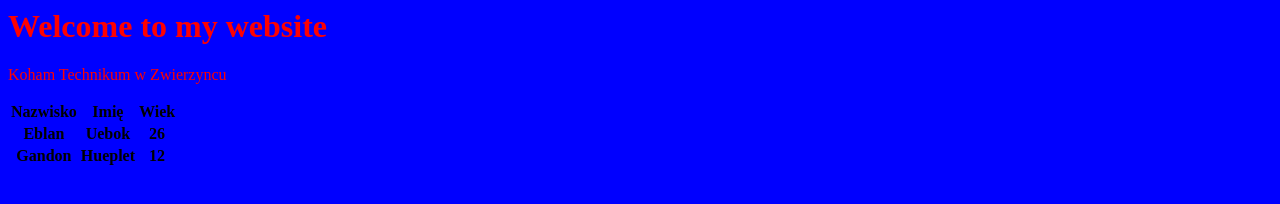
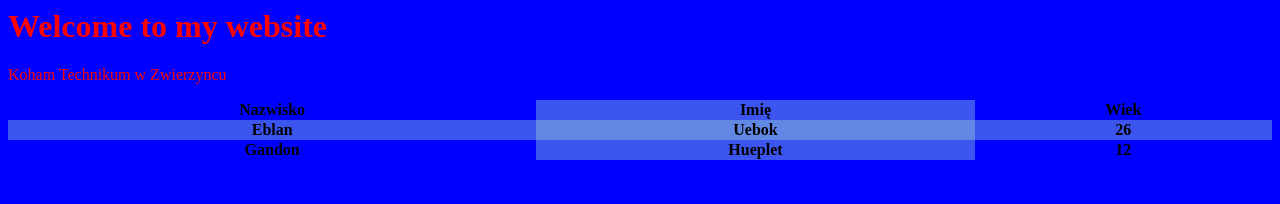
Before and after one commit to Gyurzzzzzza/test, a plain HTML site: page index.html in a window 1280 px wide. Drawn offline with Linux system fonts and the light colour scheme.

Commit message:
Update styles.css

```diff
--- a/styles.css
+++ b/styles.css
@@ -9,3 +9,19 @@ p{
 h1{
     color: red;
 }
+
+table {
+border-collapse: collapse;
+}
+
+table {
+width: 100%;
+}
+
+tr:nth-child(even) {
+background-color: rgba(150, 212, 212, 0.4);
+}
+
+th:nth-child(even),td:nth-child(even){
+background-color: rgba(150, 212, 212, 0.4);
+}
```
